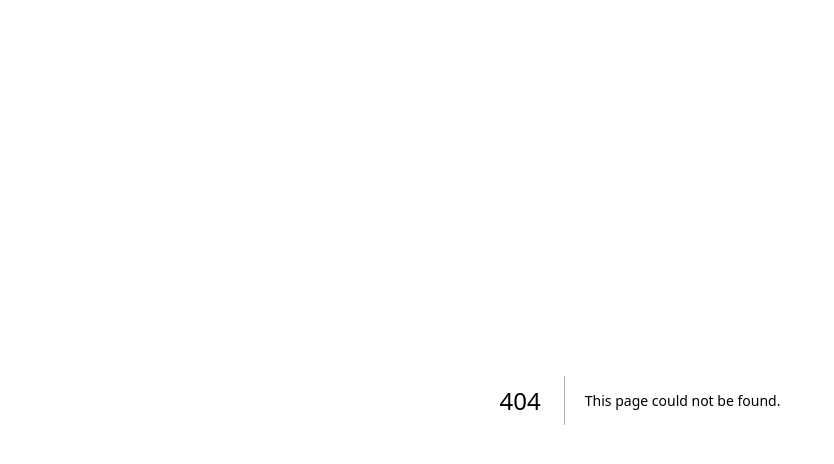
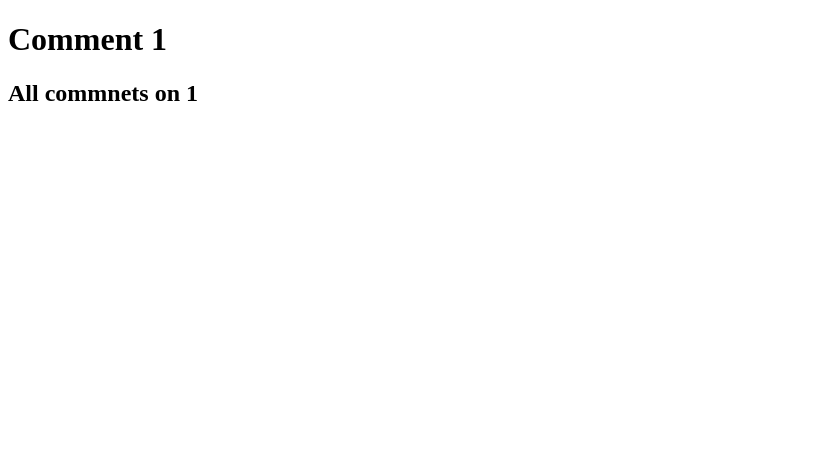
Before and after one commit to coder8820/Nextjs, a Next.js app in the folder my-app/: page /blogs/1/coments in a window 1280 px wide. Before the commit this address had no page. Shown: the top 464 px of the page, without its empty margins (0-834 px from the left). Built offline with nearby package versions, Linux system fonts and the light colour scheme.

Commit message:
now understand nested routing

```diff
--- a/my-app/app/blogs/blogID/coments/page.js
+++ b/my-app/app/blogs/[blogID]/coments/page.js
@@ -3,12 +3,8 @@ export default function Commnets({ params }) {
   console.log(blogID);
   return (
     <div>
-      <h1>Comment 1</h1>
+      <h1>Comment {blogID}</h1>
       <h2>All commnets on {blogID}</h2>
-      <h3>Comment 2</h3>
-      <h4>Comment 3</h4>
-      <h5>Comment 4</h5>
-      <h6>Comment 5</h6>
     </div>
   );
 }
```
Also changed, not shown: my-app/app/blogs/[blogID]/page.js (renamed from my-app/app/blogs/blogID/page.js).
